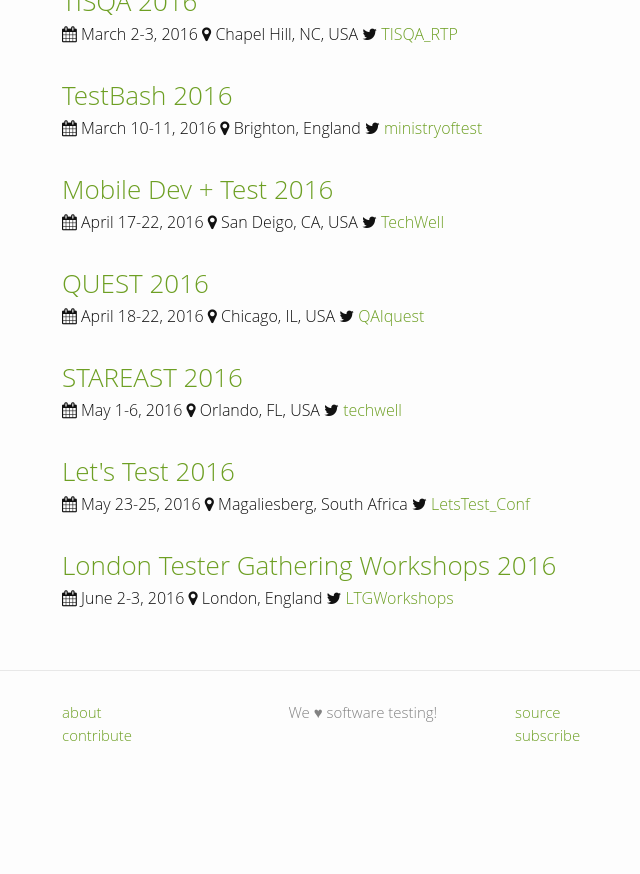
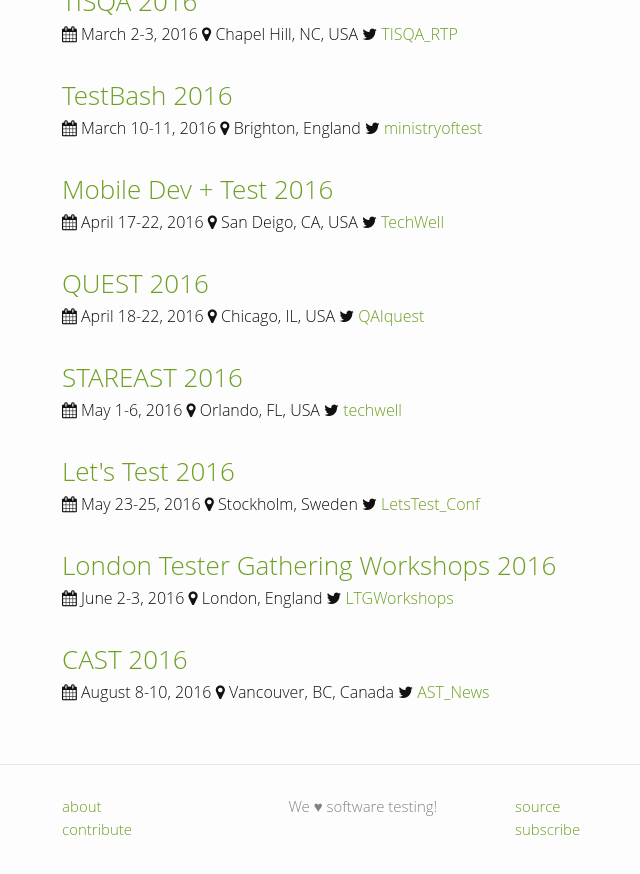
Before and after one commit to TestingConferences/testingconferences.github.io, a Jekyll site: the page built from index.html, in a window 1280 px wide and 900 px high, scrolled down 926 px. Shown: the top 874 px of the window, without its empty margins (208-848 px from the left). Built offline with Jekyll 4.4.1, drawn with Linux system fonts in a browser that asks for light colours; before the commit the page ends 1732 px from its top, so only the background shows below that.

Commit message:
Added CAST 2016

```diff
--- a/_data/current.yml
+++ b/_data/current.yml
@@ -77,7 +77,7 @@
   twitter: techwell
 
 - name: Let's Test 2016
-  location: Magaliesberg, South Africa
+  location: Stockholm, Sweden
   dates: "May 23-25, 2016"
   url: http://lets-test.com/
   twitter: LetsTest_Conf
@@ -87,3 +87,9 @@
   dates: "June 2-3, 2016"
   url: https://skillsmatter.com/conferences/7219-london-tester-gathering-workshops-2016
   twitter: LTGWorkshops
+
+- name: CAST 2016
+  location: Vancouver, BC, Canada
+  dates: "August 8-10, 2016"
+  url: http://us2.campaign-archive2.com/?u=bcd81e69d2b3451e4cc5d1f57&id=913dd472cb
+  twitter: AST_News
```
